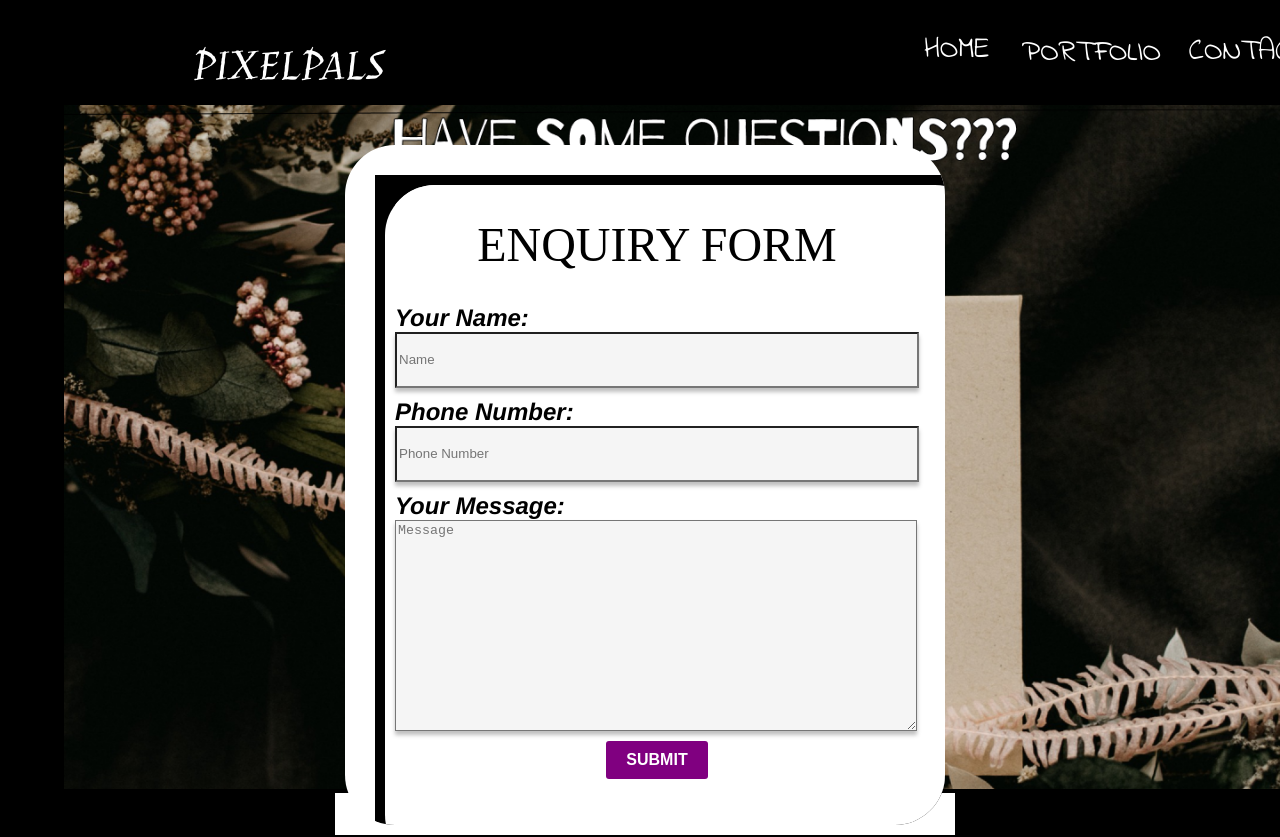
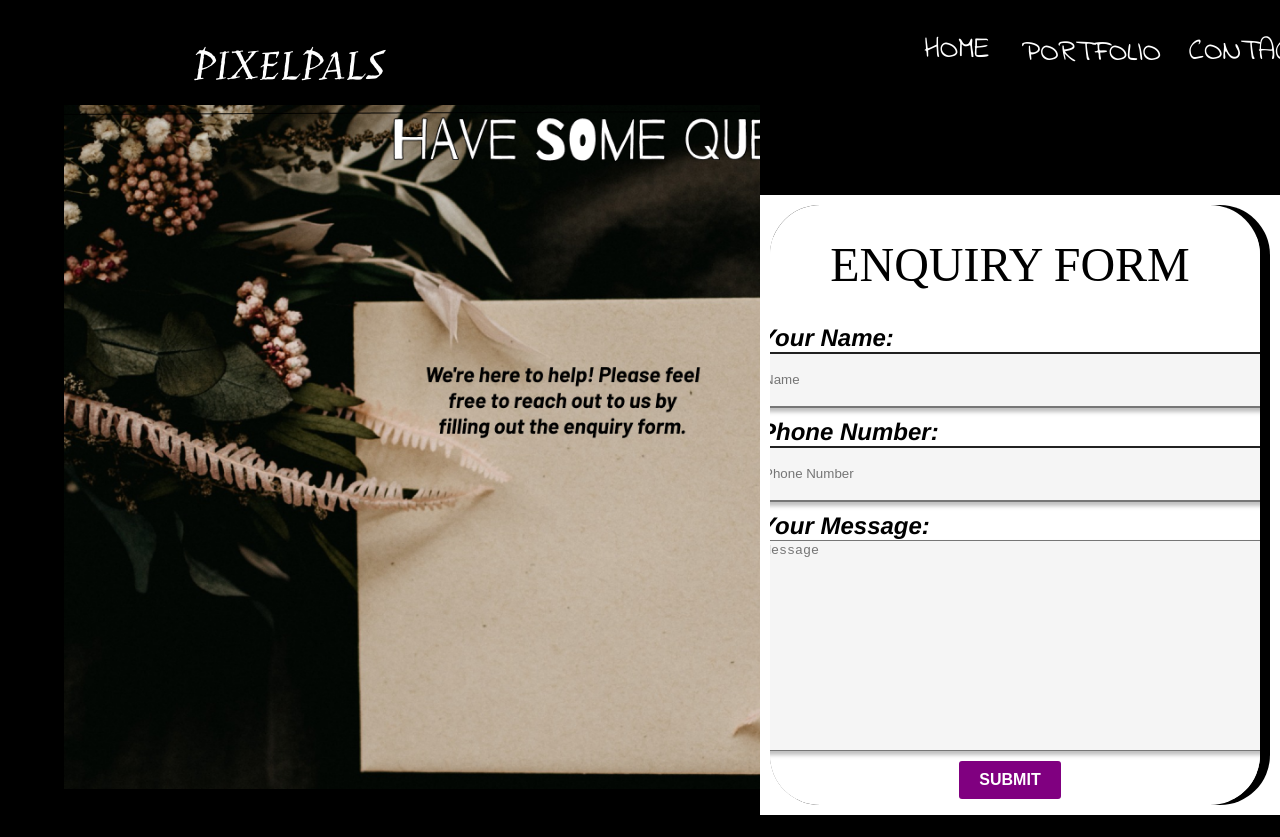
Before and after one commit to Shashank-k-prabhu/Photo-app, a React (Create React App) app in the folder Client/: page /contact in a window 1280 px wide. Shown: the top 837 px of the page. Built offline with nearby package versions, Linux system fonts and the light colour scheme.

Commit message:
contact form updates

```diff
--- a/Client/src/Pages/Contact/EnquiryForm.css
+++ b/Client/src/Pages/Contact/EnquiryForm.css
@@ -5,26 +5,23 @@
 form{
     background-color: white;
     margin:10px;
-    padding: 0;;
-    width:600px;
-    height:680px;
-    display: flex;
-    align-items: flex-start;
-    flex-shrink: 0;
+    padding: 0;
+    width:500px;
+    height:600px;
     border-radius: 50px;
     position: relative;
     overflow: hidden;
 }
 .form-div{
   background-color: white;
-  margin-left: 10px;
-
 }
 .form-align{
-  float: right;
-  margin: 30px;
+  position: absolute;
+  top: 0;
+  right: 0;
+  bottom: 0;
   display: flex;
-  flex-direction: column;
+  justify-content: center;
   align-items: center;
 }
 
```
